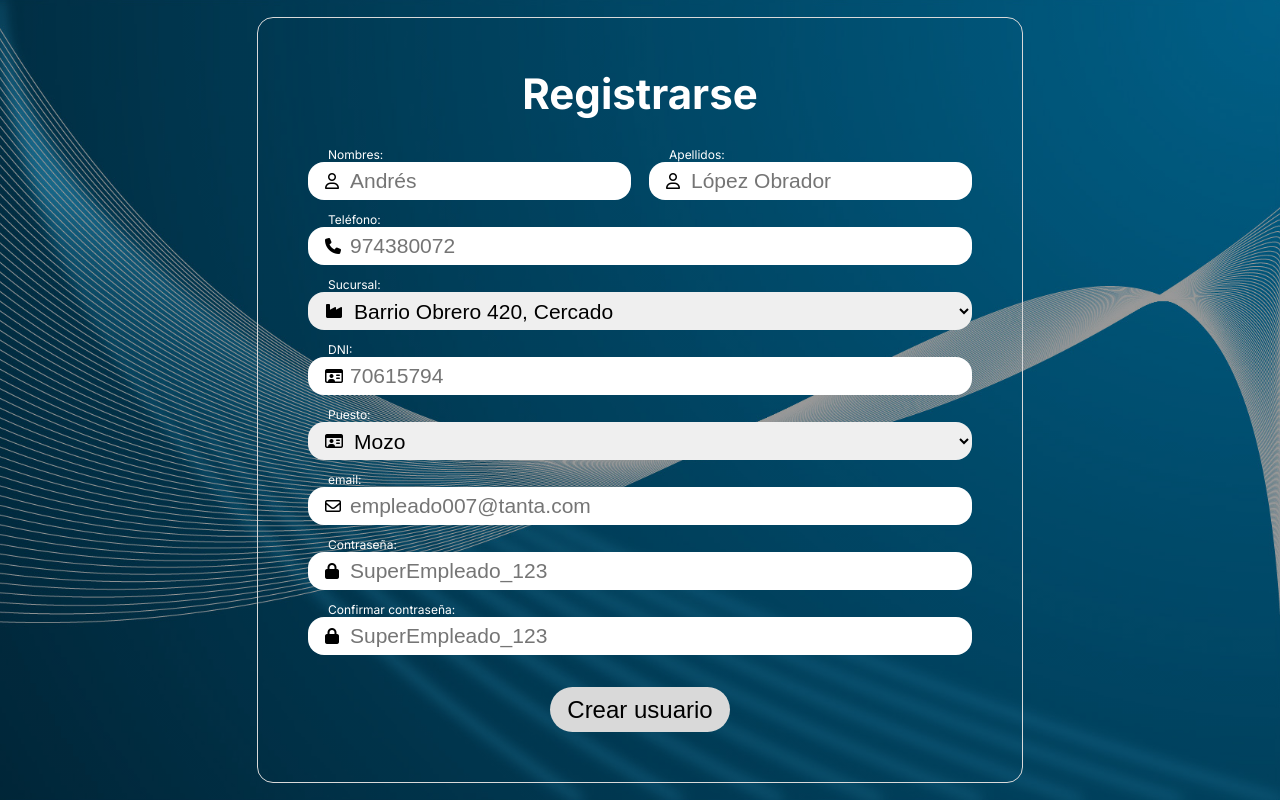
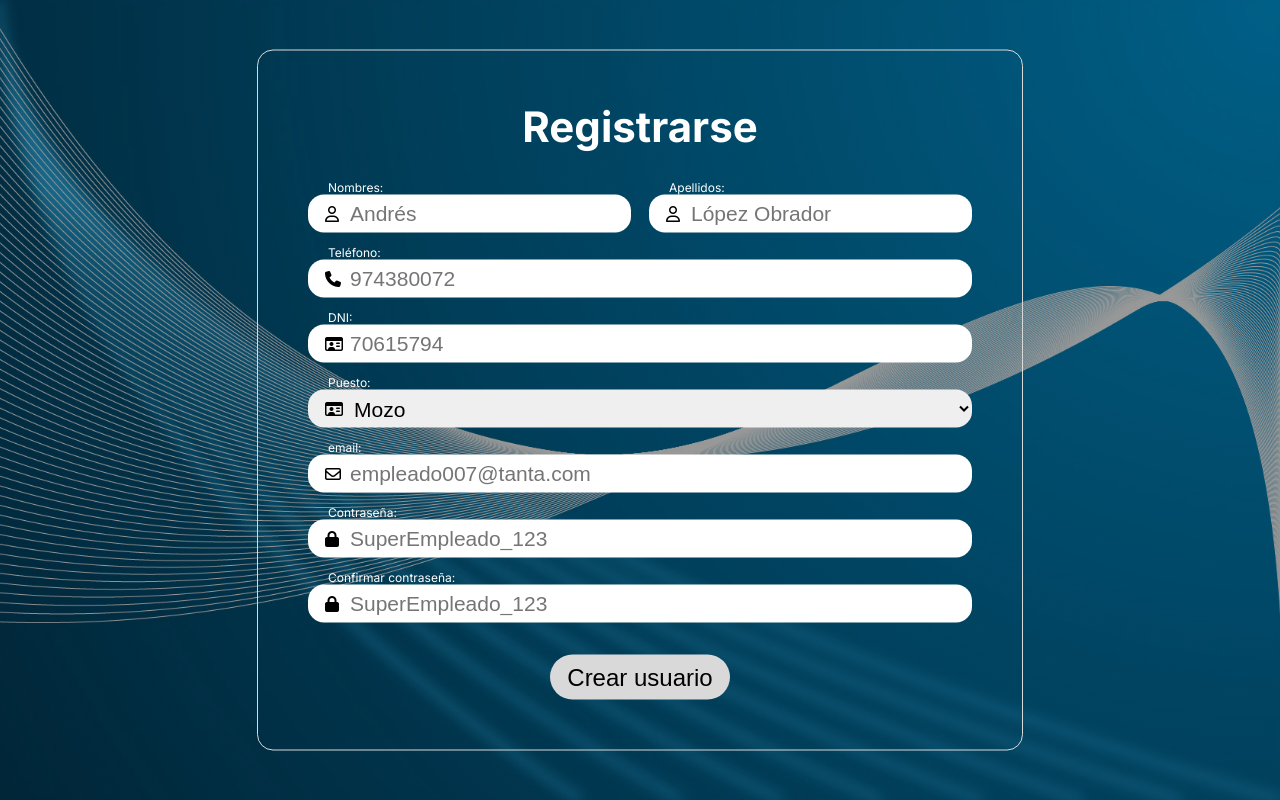
Before and after one commit to DiegoAst04/BD1-project, a Node project: template views/register.ejs in a window 1280 px wide. Run offline with Node 20 templates, Linux system fonts and the light colour scheme; the template is opened without the code that fills it, so the values that code supplies are empty.

Commit message:
No + sucursal

```diff
--- a/views/register.ejs
+++ b/views/register.ejs
@@ -40,18 +40,6 @@
           <input type="tel" id="telefono" name="telefono" placeholder="974380072" required>
           <div class="icon">
             <i class="fa-solid fa-phone"></i>
-          </div>
-        </div>
-        <div class="label-input">
-          <label for="adress">Sucursal:</label>
-          <select name="adresses" id="adresses">
-            <option value="1">Av. El Chambeador 215, Cayma</option>
-            <option value="2" selected>Barrio Obrero 420, Cercado</option>
-            <option value="3">Residencial 1 de Mayo, I-3, Yanahuara</option>
-            <option value="4">Av. Progreso Laboral 113-A, Paucarpata</option>
-          </select>
-          <div class="icon">
-            <i class="fa-solid fa-industry"></i>
           </div>
         </div>
         <div class="label-input">
```
